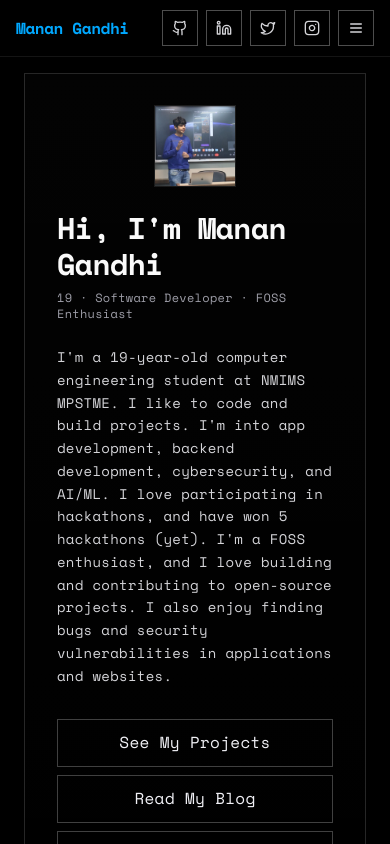
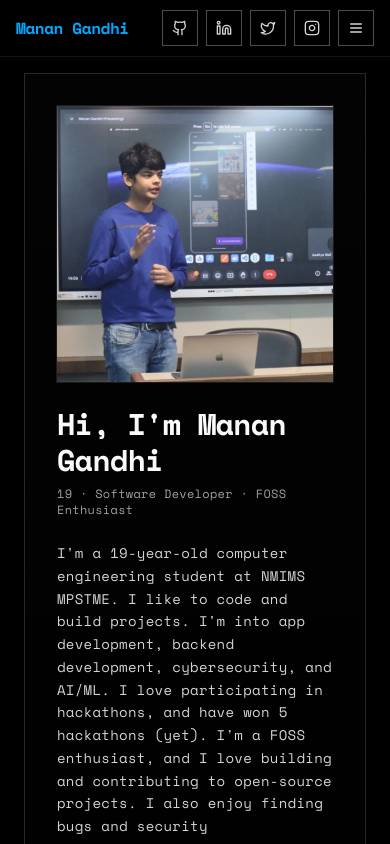
Before and after one commit to MananGandhi1810/portfolio-v2, a Next.js app: page / in a window 390 px wide. Shown: the top 844 px of the page. Built offline with nearby package versions, Linux system fonts and the light colour scheme.

Commit message:
Enlarge photo size to fill full width on mobile devices
Co-authored-by: MananGandhi1810 <67302570+MananGandhi1810@users.noreply.github.com>

```diff
--- a/app/page.tsx
+++ b/app/page.tsx
@@ -24,16 +24,16 @@ export default function Home() {
                 <div className="flex flex-col gap-6 sm:items-start sm:justify-between">
                     <div className="w-full">
                         <div className="flex gap-6 flex-col sm:flex-row items-center">
-                            <div className="w-20 h-20 overflow-hidden ring-1 ring-white/10 shrink-0">
+                            <div className="w-full sm:w-20 h-auto sm:h-20 overflow-hidden ring-1 ring-white/10 sm:shrink-0">
                                 <Image
                                     src="/manangandhi.png"
                                     alt="Manan Gandhi"
                                     width={80}
                                     height={80}
-                                    className="object-cover"
+                                    className="object-cover w-full h-auto"
                                 />
                             </div>
-                            <div>
+                            <div className="w-full sm:w-auto">
                                 <h1 className="text-3xl sm:text-4xl font-bold text-zinc-50 tracking-tight">
                                     Hi, I&apos;m Manan Gandhi
                                 </h1>
```
